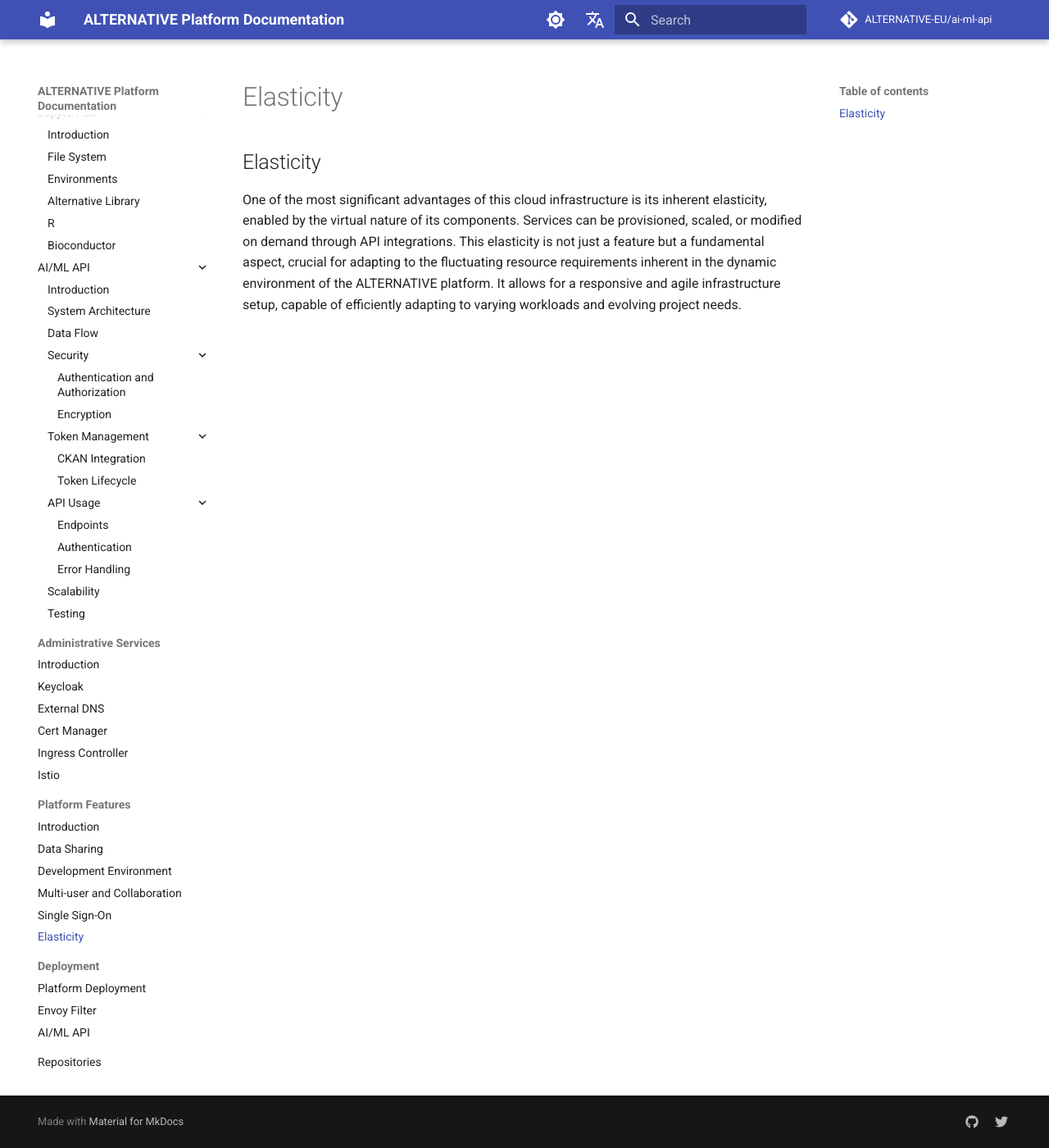
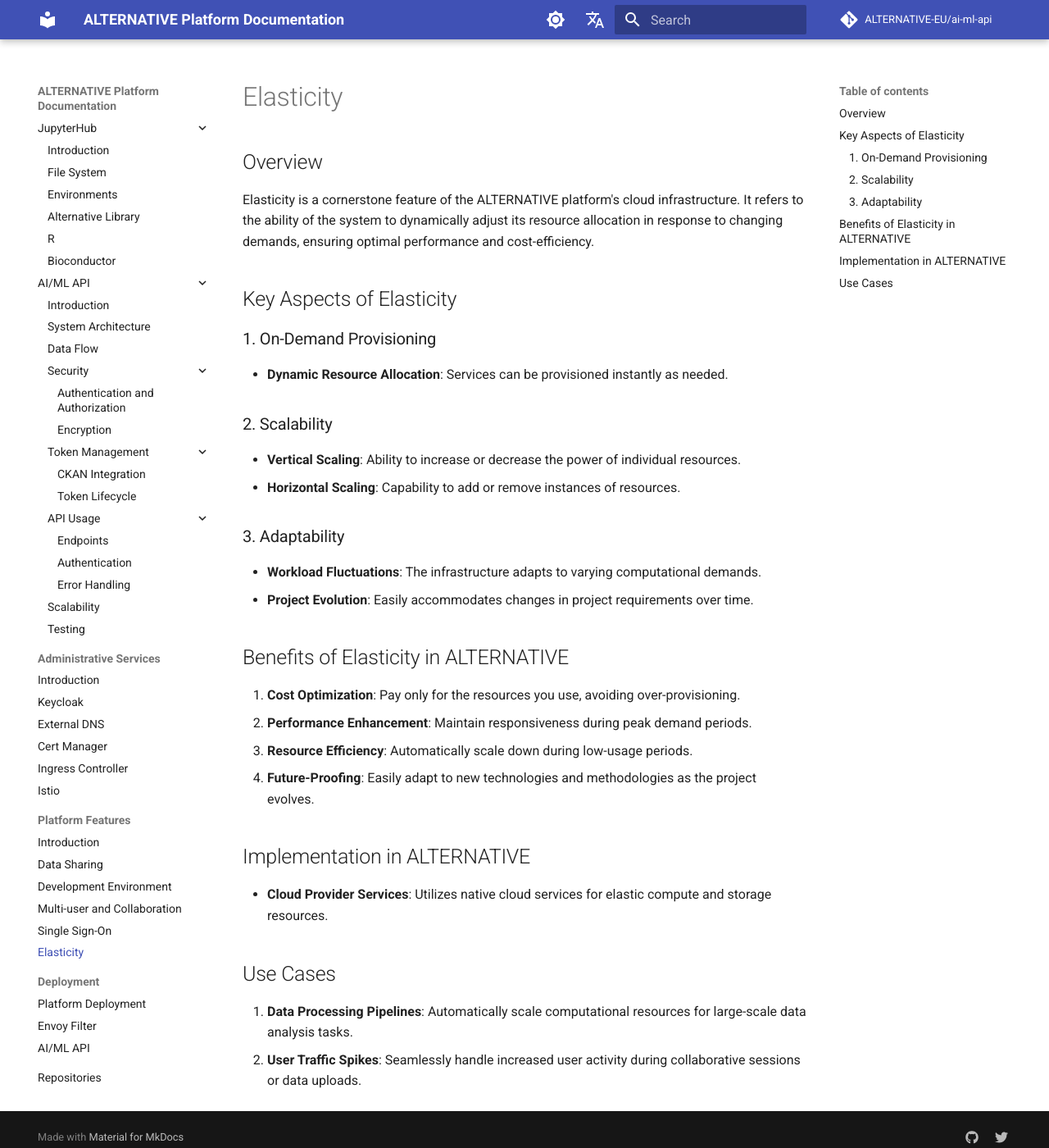
Before and after one commit to ALTERNATIVE-EU/alternative.github.io, an MkDocs documentation site: the page built from docs/docs/features/elasticity.md, in a window 1280 px wide and 1400 px high. Shown: the whole window at 82% size. Built offline with MkDocs 1.6.1 and Material for MkDocs 9.7.7, drawn with Linux system fonts in a browser that asks for light colours; comment, search, counter and statistics services are not loaded.

Commit message:
Elasticity improvements

```diff
--- a/docs/docs/features/elasticity.md
+++ b/docs/docs/features/elasticity.md
@@ -1,3 +1,37 @@
-## Elasticity
+# Elasticity
 
-One of the most significant advantages of this cloud infrastructure is its inherent elasticity, enabled by the virtual nature of its components. Services can be provisioned, scaled, or modified on demand through API integrations. This elasticity is not just a feature but a fundamental aspect, crucial for adapting to the fluctuating resource requirements inherent in the dynamic environment of the ALTERNATIVE platform. It allows for a responsive and agile infrastructure setup, capable of efficiently adapting to varying workloads and evolving project needs.
+## Overview
+
+Elasticity is a cornerstone feature of the ALTERNATIVE platform's cloud infrastructure. It refers to the ability of the system to dynamically adjust its resource allocation in response to changing demands, ensuring optimal performance and cost-efficiency.
+
+## Key Aspects of Elasticity
+
+### 1. On-Demand Provisioning
+
+- **Dynamic Resource Allocation**: Services can be provisioned instantly as needed.
+
+### 2. Scalability
+
+- **Vertical Scaling**: Ability to increase or decrease the power of individual resources.
+- **Horizontal Scaling**: Capability to add or remove instances of resources.
+
+### 3. Adaptability
+
+- **Workload Fluctuations**: The infrastructure adapts to varying computational demands.
+- **Project Evolution**: Easily accommodates changes in project requirements over time.
+
+## Benefits of Elasticity in ALTERNATIVE
+
+1. **Cost Optimization**: Pay only for the resources you use, avoiding over-provisioning.
+2. **Performance Enhancement**: Maintain responsiveness during peak demand periods.
+3. **Resource Efficiency**: Automatically scale down during low-usage periods.
+4. **Future-Proofing**: Easily adapt to new technologies and methodologies as the project evolves.
+
+## Implementation in ALTERNATIVE
+
+- **Cloud Provider Services**: Utilizes native cloud services for elastic compute and storage resources.
+
+## Use Cases
+
+1. **Data Processing Pipelines**: Automatically scale computational resources for large-scale data analysis tasks.
+2. **User Traffic Spikes**: Seamlessly handle increased user activity during collaborative sessions or data uploads.
```
